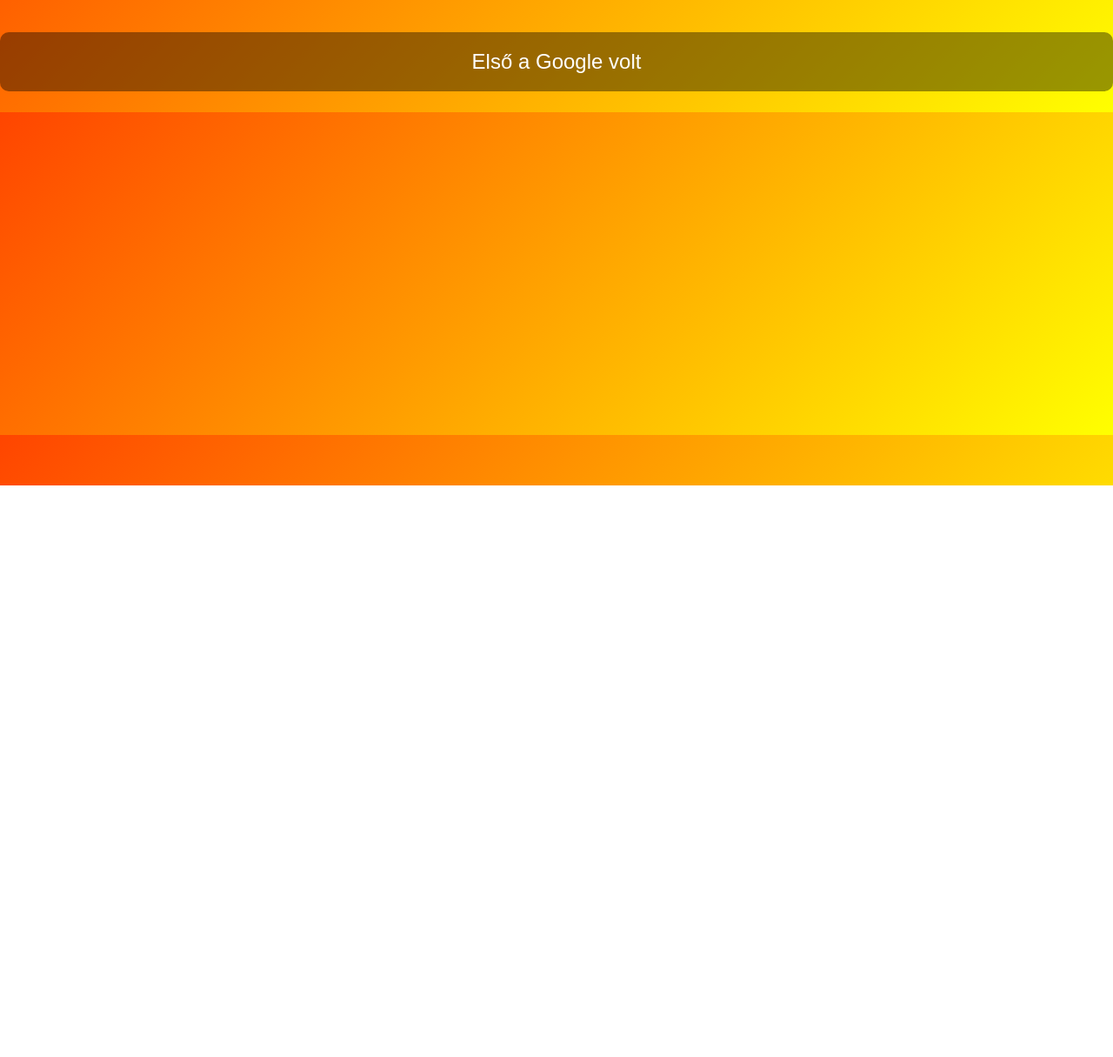
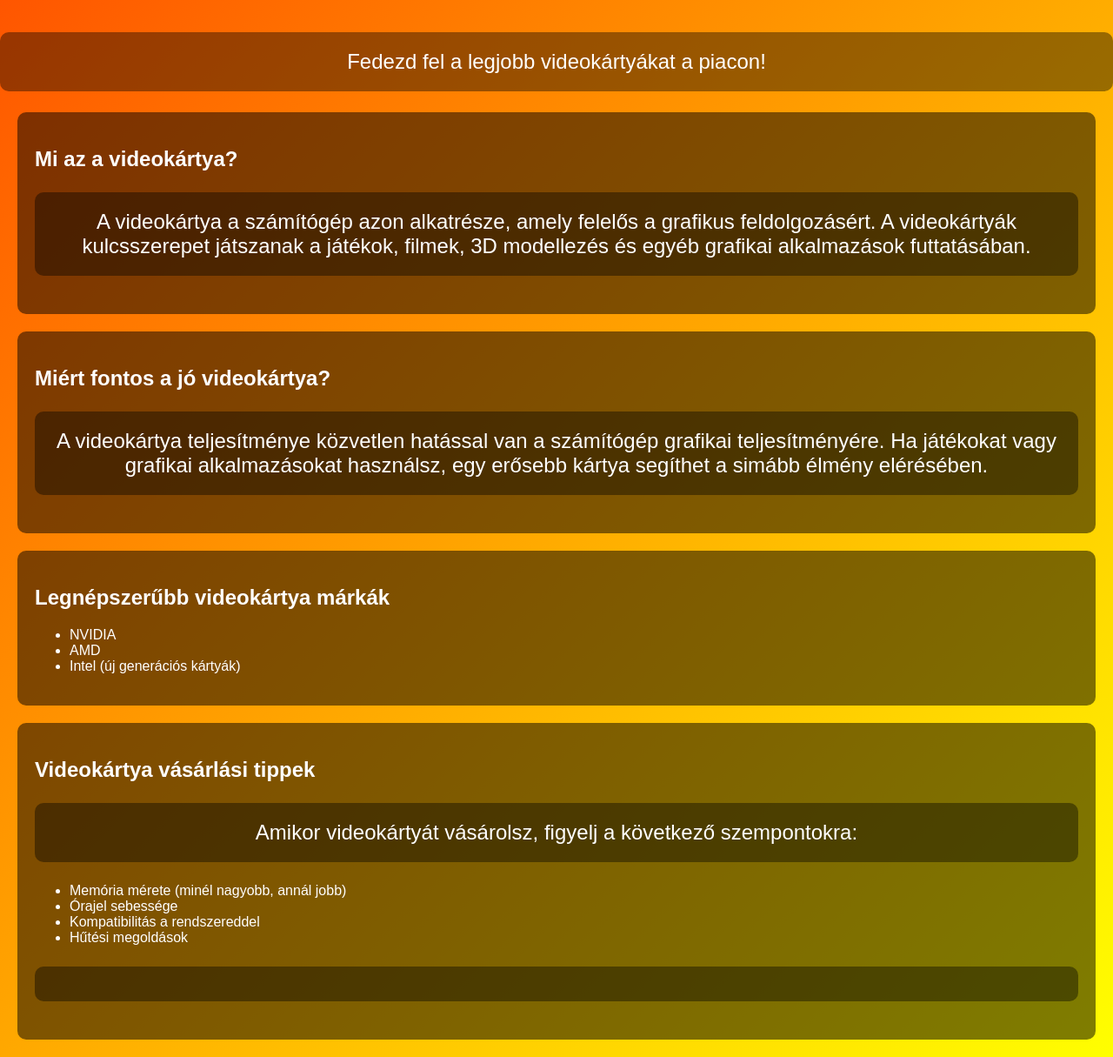
Before and after one commit to Vince6002/12bweblapV, a plain HTML site: page index.html in a window 1280 px wide. Shown: the part 242-1457 px from the top of the page at 87% size. Before the commit the page ends 800 px from the top, so only its background shows below. Drawn offline with Linux system fonts and the light colour scheme.

Commit message:
Update index.html

```diff
--- a/index.html
+++ b/index.html
@@ -3,7 +3,7 @@
 <head>
     <meta charset="UTF-8">
     <meta name="viewport" content="width=device-width, initial-scale=1.0">
-    <title>12b Weboldal</title>
+    <title>Videokártyák Világa</title>
     <style>
         /* Színek és animációk */
         body {
@@ -31,6 +31,13 @@
             border-radius: 10px;
         }
 
+        section {
+            padding: 20px;
+            margin: 20px;
+            background-color: rgba(0, 0, 0, 0.5);
+            border-radius: 10px;
+        }
+
         @keyframes bounce {
             0% { transform: translateY(0); }
             50% { transform: translateY(-20px); }
@@ -47,7 +54,38 @@
     </style>
 </head>
 <body>
-    <h1>12b második weboldala</h1>
-    <p>Első a Google volt</p>
+    <h1>Videokártyák Világa</h1>
+    <p>Fedezd fel a legjobb videokártyákat a piacon!</p>
+
+    <section>
+        <h2>Mi az a videokártya?</h2>
+        <p>A videokártya a számítógép azon alkatrésze, amely felelős a grafikus feldolgozásért. A videokártyák kulcsszerepet játszanak a játékok, filmek, 3D modellezés és egyéb grafikai alkalmazások futtatásában.</p>
+    </section>
+
+    <section>
+        <h2>Miért fontos a jó videokártya?</h2>
+        <p>A videokártya teljesítménye közvetlen hatással van a számítógép grafikai teljesítményére. Ha játékokat vagy grafikai alkalmazásokat használsz, egy erősebb kártya segíthet a simább élmény elérésében.</p>
+    </section>
+
+    <section>
+        <h2>Legnépszerűbb videokártya márkák</h2>
+        <ul>
+            <li>NVIDIA</li>
+            <li>AMD</li>
+            <li>Intel (új generációs kártyák)</li>
+        </ul>
+    </section>
+
+    <section>
+        <h2>Videokártya vásárlási tippek</h2>
+        <p>Amikor videokártyát vásárolsz, figyelj a következő szempontokra:
+        <ul>
+            <li>Memória mérete (minél nagyobb, annál jobb)</li>
+            <li>Órajel sebessége</li>
+            <li>Kompatibilitás a rendszereddel</li>
+            <li>Hűtési megoldások</li>
+        </ul>
+        </p>
+    </section>
 </body>
 </html>
```
